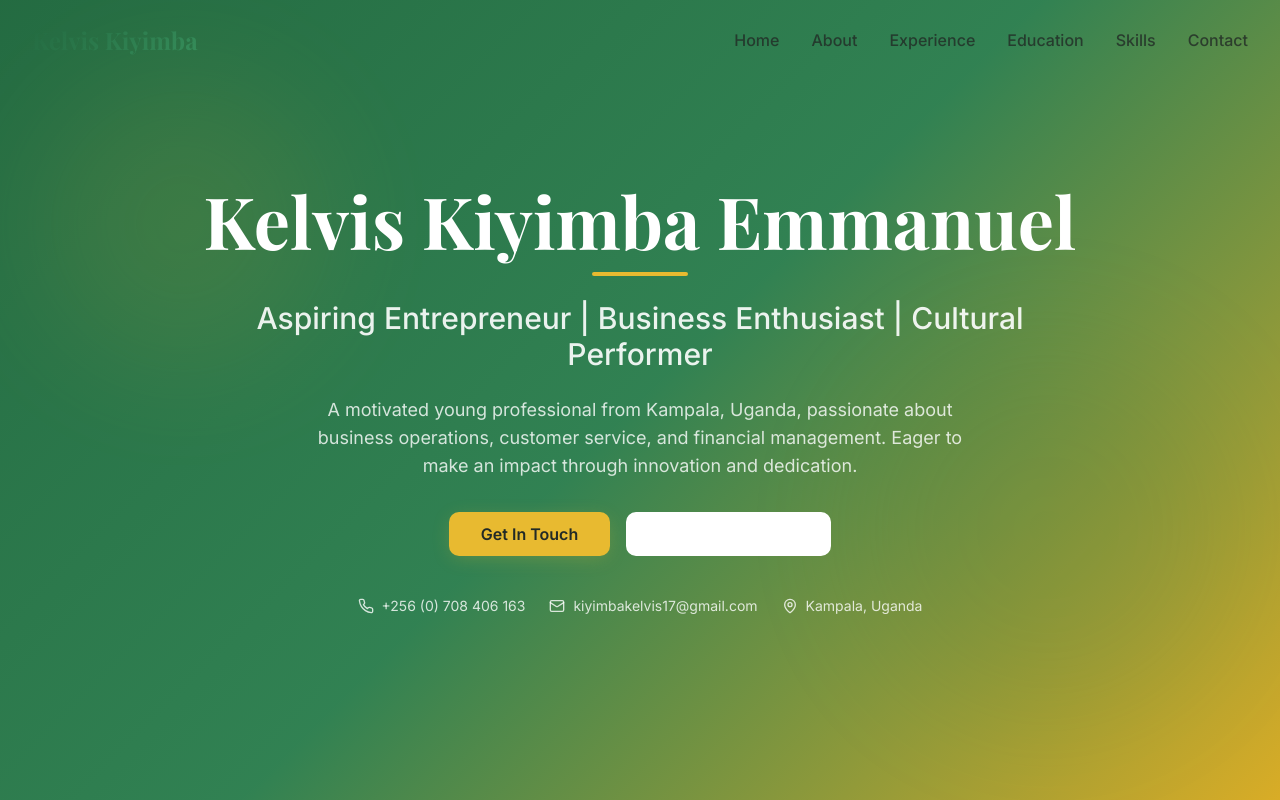
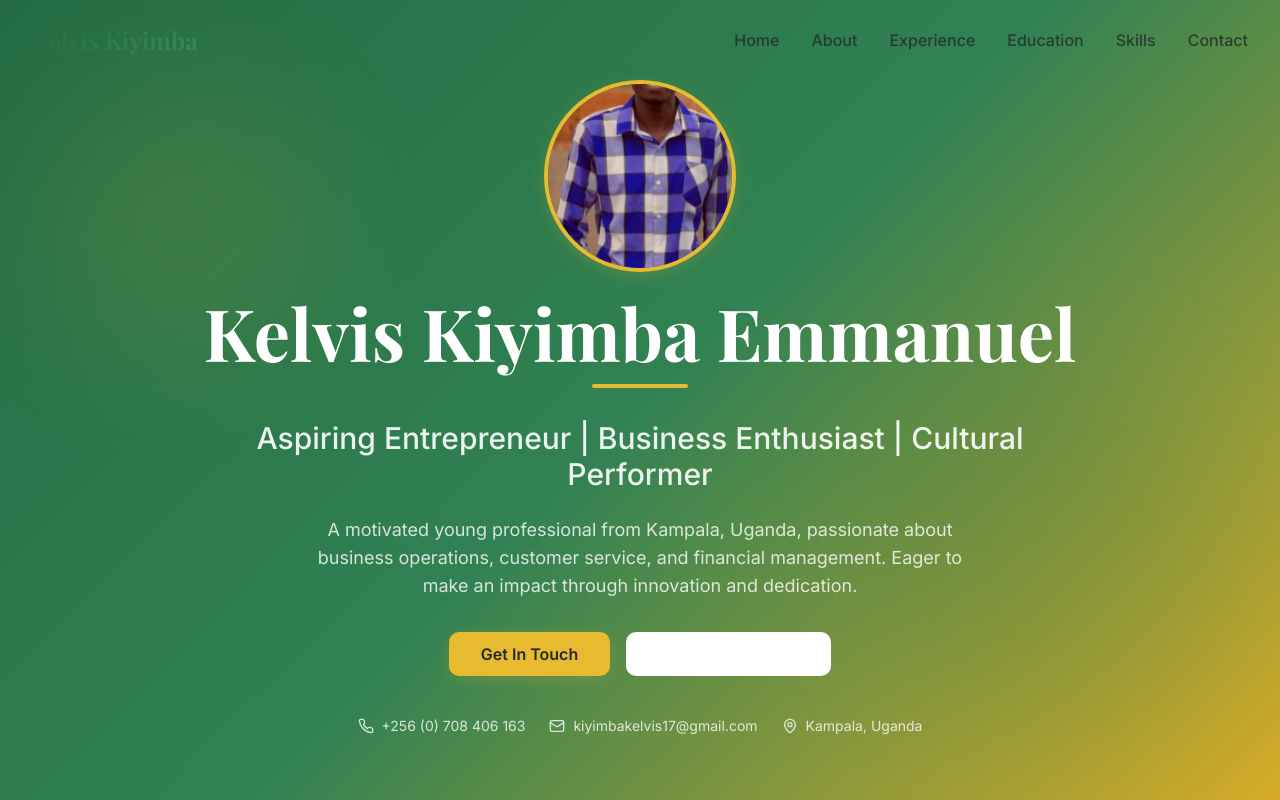
Before and after one commit to kelviskellok19/kelvis-kreates-kenya, a React (Vite) app: page / in a window 1280 px wide. Shown: the top 800 px of the page. Built offline with nearby package versions, Linux system fonts and the light colour scheme; the HTML template or start-up script is replaced by a standard one.

Commit message:
Add photo to hero page

```diff
--- a/src/components/Hero.tsx
+++ b/src/components/Hero.tsx
@@ -1,5 +1,6 @@
 import { Mail, Phone, MapPin, Download } from "lucide-react";
 import { Button } from "@/components/ui/button";
+import profileImage from "@/assets/kelvis-profile.jpg";
 
 const Hero = () => {
   const handleDownloadCV = () => {
@@ -24,7 +25,14 @@ const Hero = () => {
 
       <div className="container mx-auto px-4 sm:px-6 lg:px-8 py-20 relative z-10">
         <div className="max-w-4xl mx-auto text-center animate-fade-in">
-          <div className="mb-6">
+          <div className="mb-8">
+            <div className="w-48 h-48 mx-auto mb-6 rounded-full overflow-hidden border-4 border-accent shadow-accent">
+              <img
+                src={profileImage}
+                alt="Kelvis Kiyimba Emmanuel"
+                className="w-full h-full object-cover"
+              />
+            </div>
             <h1 className="text-4xl sm:text-5xl md:text-6xl lg:text-7xl font-bold text-primary-foreground mb-4 font-['Playfair_Display']">
               Kelvis Kiyimba Emmanuel
             </h1>
```
Also changed, not shown: src/assets/kelvis-profile.jpg (added).
